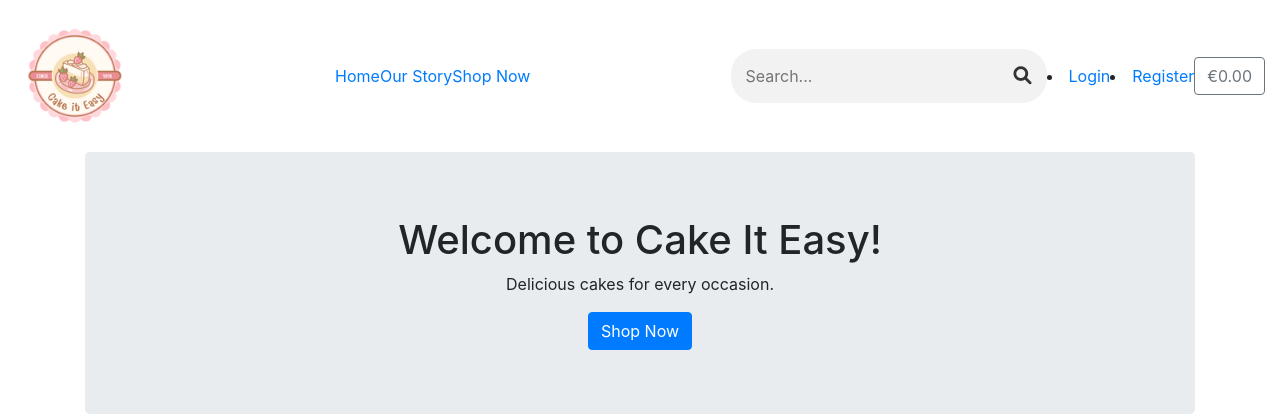
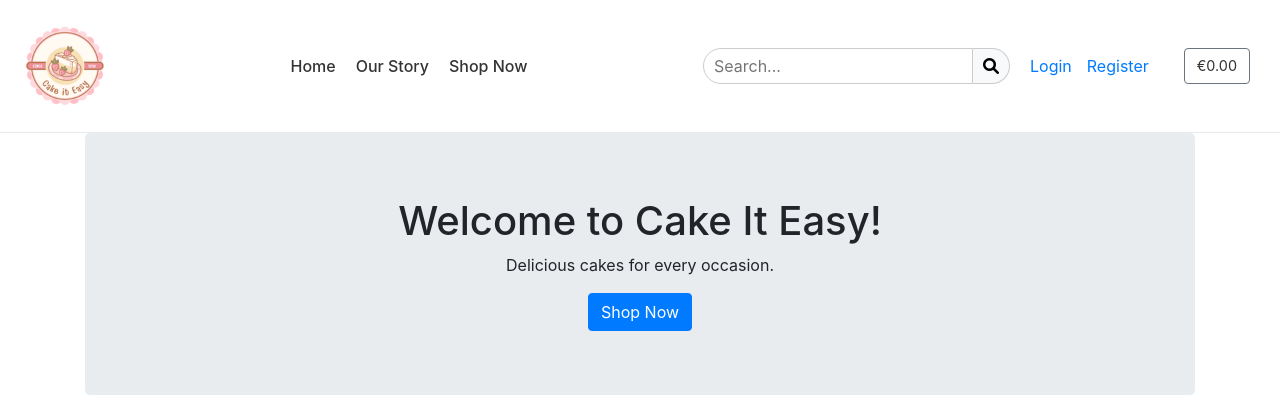
Before and after one commit to MaireadKelly/cake-it-easy-new, a Django app: page / in a window 1280 px wide. Shown: the top 420 px of the page. Run offline with Django 5.2, Linux system fonts and the light colour scheme; some libraries are stand-ins or nearby versions.

Commit message:
Updated header layout and added styles for search bar, login links, and spacing adjustments

```diff
--- a/static/css/style.css
+++ b/static/css/style.css
@@ -1,100 +1,89 @@
-.header {
-    display: flex;
-    justify-content: space-between;
-    align-items: center;
-    padding: 10px 20px;
-    background-color: #ffffff;
-    box-shadow: 0 2px 5px rgba(0, 0, 0, 0.1);
+/* General header styling */
+header {
+    padding: 10px 0;
+    border-bottom: 1px solid #eaeaea;
 }
 
+/* Logo styling */
 .logo img {
-    width: 120px;
+    width: 100px; /* Adjust size as needed */
 }
 
-.nav-links {
+/* Navigation styling */
+.navbar-nav {
+    gap: 20px; /* Space between nav items */
+}
+
+.nav-link {
+    text-decoration: none;
+    color: #333;
+    font-weight: 500;
+    padding: 0 15px; /* Add horizontal padding for more spacing */
+    transition: color 0.3s ease-in-out;
+}
+
+.nav-link:hover {
+    color: #007bff; /* Change color on hover */
+}
+
+/* Search bar styling */
+.search-bar {
     display: flex;
     align-items: center;
-    gap: 40px;
-    margin-left: auto;
+    margin-right: 20px; /* Space between search bar and other elements */
 }
 
-.nav-links a {
-    text-decoration: none;
-    color: #000;
-    font-weight: bold;
-    font-size: 1.1rem;
+.search-bar input[type="text"] {
+    border: 1px solid #ccc;
+    padding: 5px 10px;
+    border-radius: 20px 0 0 20px;
+    outline: none;
 }
 
-.header-right {
-    display: flex;
-    align-items: center;
-    gap: 30px;
-}
-
-.search-container {
-    display: flex;
-    align-items: center;
-    background-color: #f5f5f5;
+.search-bar button {
+    border: 1px solid #ccc;
+    border-left: none;
     padding: 5px 10px;
-    border-radius: 20px;
-}
-
-.search-container input {
-    border: none;
-    background: none;
-    outline: none;
-    padding: 5px;
-}
-
-.search-button {
-    border: none;
-    background: none;
+    border-radius: 0 20px 20px 0;
+    background-color: #f8f9fa;
     cursor: pointer;
 }
 
-.user-actions a {
-    text-decoration: none;
-    color: #000;
-    margin: 0 5px;
+.search-bar button:hover {
+    background-color: #e2e6ea;
 }
 
-.cart {
-    display: flex;
-    align-items: center;
+/* Shopping cart styling */
+.shopping-cart {
+    margin-left: 20px;
 }
 
-.cart-button {
-    border: none;
-    background: none;
-    cursor: pointer;
-    margin-left: 10px;
+.basket-total {
+    font-size: 0.9rem;
+    color: #333;
 }
 
-/* Style for the search bar */
-.search-bar {
-    display: flex;
-    align-items: center;
-    background-color: #f2f2f2;
-    border-radius: 25px;
-    padding: 5px;
+/* Login/Register Styling */
+.header-right a {
+    text-decoration: none;
+    margin-right: 15px;
+    color: #007bff;
 }
 
-.search-bar input[type="text"] {
-    border: none;
-    outline: none;
-    background: transparent;
-    padding: 10px;
-    flex-grow: 1;
+.header-right a:hover {
+    text-decoration: underline;
 }
 
-.search-bar button {
-    border: none;
-    background: none;
-    cursor: pointer;
-    color: #333;
-    padding: 10px;
+/* Responsive Adjustments */
+@media (max-width: 768px) {
+    .navbar-nav {
+        gap: 10px;
+    }
+
+    .header-right {
+        display: flex;
+        flex-direction: column;
+        align-items: flex-end;
+        gap: 10px;
+    }
 }
-
-.search-bar button i {
-    font-size: 18px;
-}
--- a/templates/includes/header.html
+++ b/templates/includes/header.html
@@ -10,11 +10,10 @@
         </div>
 
         <!-- Navigation Links in the center -->
-        <nav class="d-flex align-items-center">
+        <nav>
             <ul class="navbar-nav d-flex flex-row">
                 <li class="nav-item">
                     <a href="{% url 'home' %}" class="nav-link">Home</a>
-
                 </li>
                 <li class="nav-item">
                     <a href="#" class="nav-link">Our Story</a>
@@ -26,7 +25,7 @@
         </nav>
 
         <!-- Search bar, Login, and Shopping Cart on the right -->
-        <div class="d-flex align-items-center">
+        <div class="header-right d-flex align-items-center">
             <!-- Search icon -->
             <form class="search-bar" action="/search/" method="get">
                 <input type="text" name="query" placeholder="Search...">
@@ -35,56 +34,21 @@
                 </button>
             </form>
 
-            <!-- Login/Register -->
-            <!-- <div class="me-4">
-                <a href="{% url 'account_login' %}" class="btn btn-outline-primary">Login</a>
-                <a href="{% url 'account_signup' %}" class="btn btn-primary">Register</a>
-            </div> -->
-
+            <!-- Login/Register Links -->
             {% if user.is_authenticated %}
-            <li><a href="{% url 'account_logout' %}">Logout</a></li>
+                <a href="{% url 'account_logout' %}">Logout</a>
             {% else %}
-            <li><a href="{% url 'account_login' %}">Login</a></li>
-            <li><a href="{% url 'account_signup' %}">Register</a></li>
+                <a href="{% url 'account_login' %}">Login</a>
+                <a href="{% url 'account_signup' %}">Register</a>
             {% endif %}
-
 
             <!-- Shopping Cart with total below -->
             <div class="shopping-cart">
                 <a href="#" class="btn btn-outline-secondary position-relative">
                     <i class="bi bi-cart-fill"></i>
-                    <!-- Basket total below the icon -->
                     <span class="basket-total d-block text-center">€0.00</span>
                 </a>
             </div>
         </div>
     </div>
 </header>
-
-
-
-
-
-
-<!-- <header>
-    <nav class="navbar navbar-expand-lg navbar-light bg-light">
-        <a class="navbar-brand" href="{% url 'home' %}">Cake It Easy</a>
-        <button class="navbar-toggler" type="button" data-toggle="collapse" data-target="#navbarNav" aria-controls="navbarNav" aria-expanded="false" aria-label="Toggle navigation">
-            <span class="navbar-toggler-icon"></span>
-        </button>
-        <div class="collapse navbar-collapse" id="navbarNav">
-            <ul class="navbar-nav ml-auto">
-                <li class="nav-item">
-                    <a class="nav-link" href="{% url 'shop' %}">Shop</a>
-                </li>
-                <li class="nav-item">
-                    {% if user.is_authenticated %}
-                        <a class="nav-link" href="{% url 'account_logout' %}">Logout</a>
-                    {% else %}
-                        <a class="nav-link" href="{% url 'account_login' %}">Login/Register</a>
-                    {% endif %}
-                </li>
-            </ul>
-        </div>
-    </nav>
-</header> -->
```
